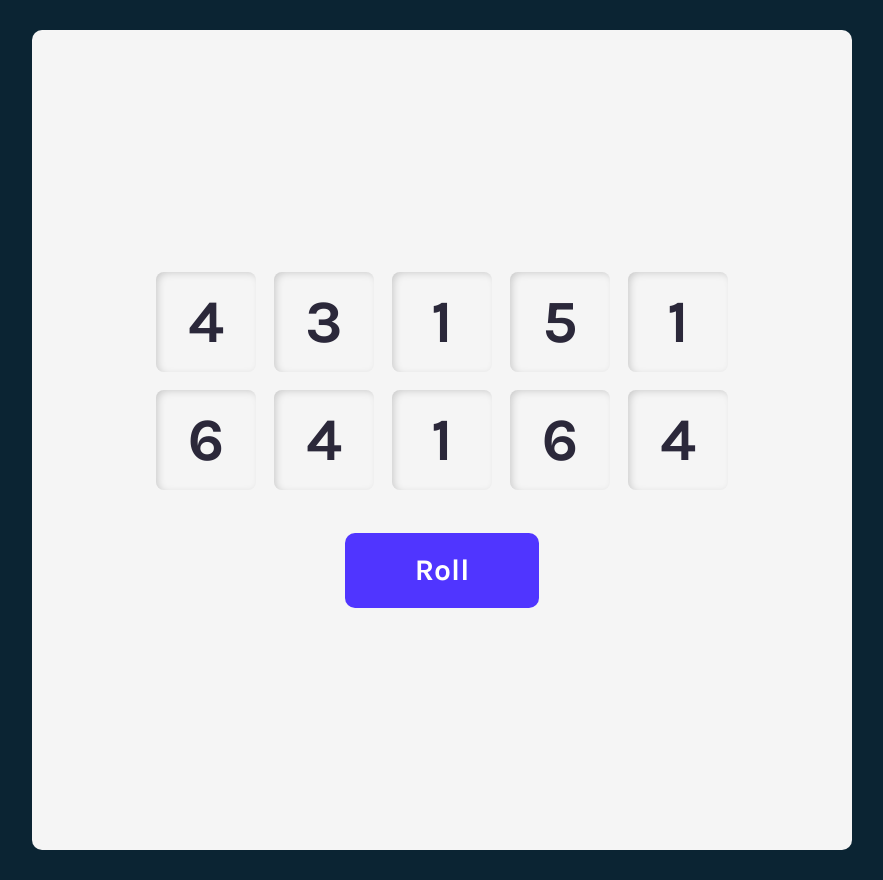
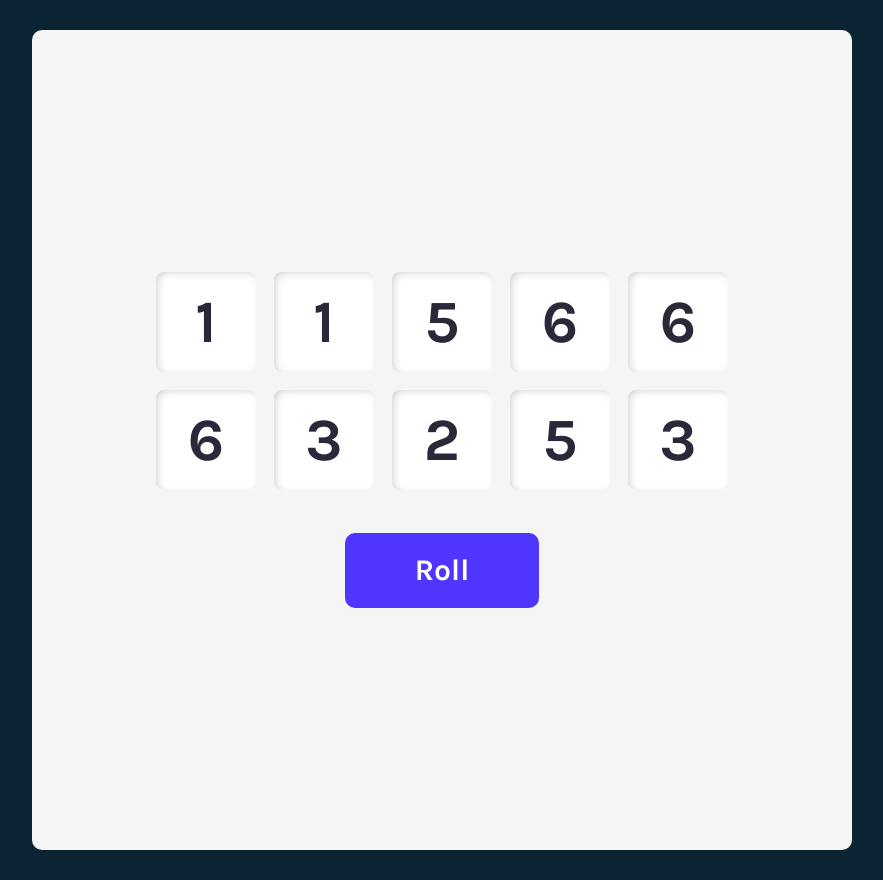
Before and after one commit to bendiz/tenzi-game, a React (Vite) app: page / in a window 1280 px wide. Shown: the whole page, without its empty margins (198-1081 px from the left). Built offline with nearby package versions, Linux system fonts and the light colour scheme.

Commit message:
Separate dice and add unique key

```diff
--- a/src/App.jsx
+++ b/src/App.jsx
@@ -1,15 +1,22 @@
 import { React, useState, useEffect } from 'react';
 import './App.css';
 import Die from './components/Die';
+import { nanoid } from 'nanoid';
 
 function App() {
   const generateNumbers = () => {
     const randomDiceValues = [];
     for (let i = 0; i < 10; i++) {
-      randomDiceValues.push(Math.floor(Math.random() * 6 + 1));
+      randomDiceValues.push({
+        value: Math.floor(Math.random() * 6 + 1),
+        isHeld: false,
+        id: nanoid(),
+      });
     }
     return randomDiceValues;
   };
+
+  generateNumbers();
 
   const rollDice = (e) => {
     e.preventDefault();
@@ -17,7 +24,9 @@ function App() {
   };
 
   const [diceValues, setDiceValues] = useState(generateNumbers());
-  const dice = diceValues.map((die) => <Die value={die} />);
+  const dice = diceValues.map((die) => (
+    <Die value={die.value} key={die.id} isHeld={die.isHeld} id={die.id} />
+  ));
 
   return (
     <main className="App">
--- a/src/components/Die.jsx
+++ b/src/components/Die.jsx
@@ -1,8 +1,20 @@
 import React from 'react';
 
 export default function Die(props) {
+  const styles = {
+    backgroundColor: props.isHeld ? '#59e391' : '#fff',
+  };
+
+  const holdDice = (id) => {
+    console.log(id);
+  };
+
   return (
-    <div className="Die">
+    <div
+      className={`Die ${props.isHeld ? 'locked' : 'unlocked'}`}
+      style={styles}
+      onClick={() => holdDice(props.id)}
+    >
       <h2>{props.value}</h2>
     </div>
   );
```
